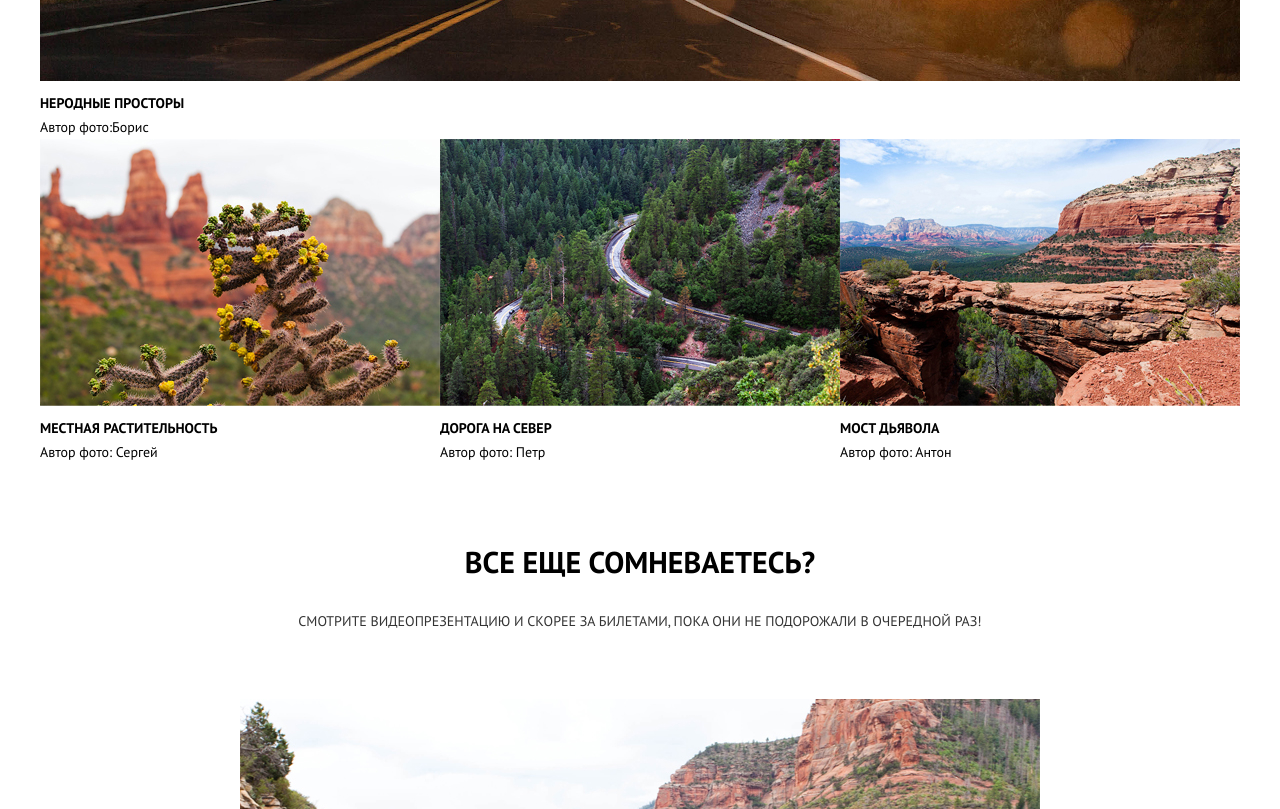
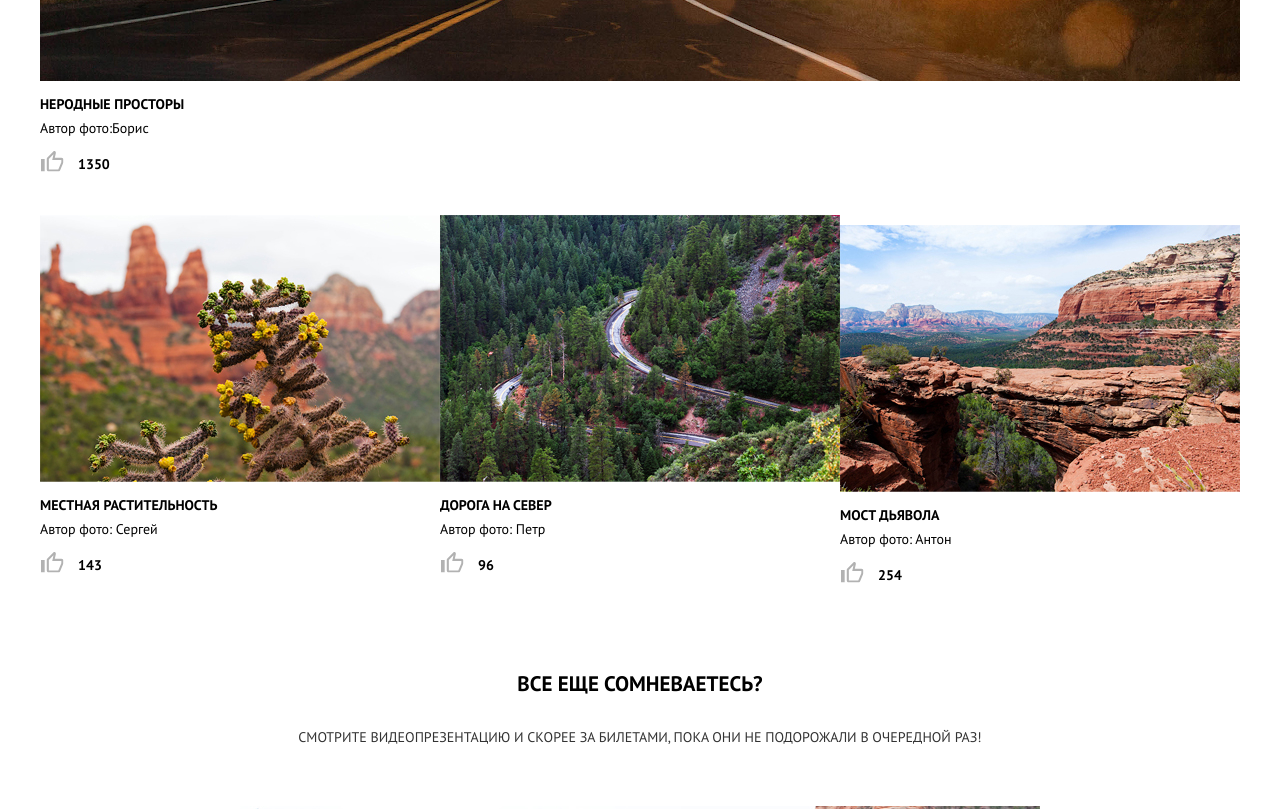
Before and after one commit to RSKOne/1496883-sedona-22, a website: page source/catalog.html in a window 1280 px wide. Shown: the part 880-1689 px from the top of the page. Drawn offline with nearby package versions, Linux system fonts and the light colour scheme; files that its build step writes are made by us from their sources; files whose address does not match are found by name.

Commit message:
preface fix (form) + catalog on mobile perfectPixeled

```diff
--- a/source/catalog.html
+++ b/source/catalog.html
@@ -43,7 +43,7 @@
       <div class="main__preface main__preface--gallery">
         <section class="preface preface--top">
           <h2 class="preface__title">Фото и видео</h2>
-          <p class="preface__text">Не можете решиться на путешествие из-за курса? Фотографии помогут вам забыть о политике и экономике.</p>
+          <p class="preface__text preface__text--gallery">Не можете решиться на путешествие из-за курса? Фотографии помогут вам забыть о политике и экономике.</p>
         </section>
       </div>
       <div class="main__gallery">
@@ -57,10 +57,13 @@
                   <img class="biota__image-desktop" src="img/photo-1-desktop.jpg" alt="Песочно-оранжевый закат, дорога и горы на горизонте. ">
                 </div>
               </a>
-              <figcaption class="biota__caption">Неродные просторы
+              <div class="biota__figcaption-wrapper">
+                <figcaption class="biota__figcaption">
+                  <span class="biota__description">Неродные просторы</span>
                   <span class="biota__author">Автор фото:Борис</span>
                 </figcaption>
-              <output class="biota__likes"></output>
+                <output class="biota__likes">1350</output>
+              </div>
             </figure>
           </div>
           <div class="gallery__wrapper">
@@ -71,10 +74,13 @@
                   <img class="biota__image-desktop" src="img/photo-2-desktop.jpg" alt="Местная флора на фоне скал">
                 </div>
               </a>
-              <figcaption class="biota__caption">Местная растительность
+              <div class="biota__figcaption-wrapper">
+                <figcaption class="biota__figcaption">
+                  <span class="biota__description">Местная растительность</span>
                   <span class="biota__author">Автор фото: Сергей</span>
                 </figcaption>
-              <output class="biota__likes"></output>
+                <output class="biota__likes">143</output>
+              </div>
             </figure>
           </div>
           <div class="gallery__wrapper">
@@ -85,10 +91,13 @@
                   <img class="biota__image-desktop" src="img/photo-3-desktop.jpg" alt="Серпантин в лесу">
                 </div>
               </a>
-              <figcaption class="biota__caption">Дорога на север
+              <div class="biota__figcaption-wrapper">
+                <figcaption class="biota__figcaption">
+                  <span class="biota__description">Дорога на север</span>
                   <span class="biota__author">Автор фото: Петр</span>
                 </figcaption>
-              <output class="biota__likes"></output>
+                <output class="biota__likes">96</output>
+              </div>
             </figure>
           </div>
           <div class="gallery__wrapper">
@@ -99,20 +108,23 @@
                   <img class="biota__image-desktop" src="img/photo-4-desktop.jpg" alt="Мост дьявола на фоне скал">
                 </div>
               </a>
-              <figcaption class="biota__caption">Мост дьявола
+              <div class="biota__figcaption-wrapper">
+                <figcaption class="biota__figcaption">
+                  <span class="biota__description">Мост дьявола</span>
                   <span class="biota__author">Автор фото: Антон</span>
                 </figcaption>
-              <output class="biota__likes" name="sum"></output>
+                <output class="biota__likes" name="sum">254</output>
+              </div>
             </figure>
           </div>
         </section>
       </div>
+      <section class="main__preface main__preface--video">
+        <h2 class="preface__title preface__title--video">Все еще сомневаетесь?</h2>
+        <p class="preface__text preface__text--video">Смотрите видеопрезентацию и скорее за билетами, пока они не подорожали в очередной раз!</p>
+      </section>
       <section class="main__presentation">
         <h2 class="visually-hidden">Видеопрезентация Седоны</h2>
-        <section class="main__preface main__preface--video">
-          <h2 class="preface__title">Все еще сомневаетесь?</h2>
-          <p class="preface__text">Смотрите видеопрезентацию и скорее за билетами, пока они не подорожали в очередной раз!</p>
-        </section>
         <div class="main__presentation-video">
           <img class="main__presentation-img-mobile" src="img/video-mobile.jpg" alt="Дорога между гор">
           <img class="main__presentation-img-desktop" src="img/video-desktop.jpg" alt="Дорога между гор">
@@ -126,13 +138,13 @@
           <h2 class="visually-hidden">Мы в социальных сетях</h2>
           <ul class="social-networks__list">
             <li class="social-networks__item">
-              <a class="social-networks__link" href="#" aria-label="Twitter"></a>
+              <a class="social-networks__link social-networks__link--twitter" href="https://www.twitter.com" aria-label="Twitter"></a>
             </li>
             <li class="social-networks__item">
-              <a class="social-networks__link" href="#" aria-label="Facebook"></a>
+              <a class="social-networks__link social-networks__link--facebook" href="https://www.facebook.com" aria-label="Facebook"></a>
             </li>
             <li class="social-networks__item">
-              <a class="social-networks__link" href="#" aria-label="YouTube"></a>
+              <a class="social-networks__link social-networks__link--youtube" href="https://www.youtube.com" aria-label="YouTube"></a>
             </li>
           </ul>
         </section>
--- a/source/sass/blocks/biota.scss
+++ b/source/sass/blocks/biota.scss
@@ -6,18 +6,19 @@
   padding: 0;
 }
 
-.biota__caption {
+.biota__figcaption {
   font-size: 14px;
   line-height: 24px;
   font-weight: bold;
   text-transform: uppercase;
-  margin-top: 10px;
+  margin-top: 11px;
 }
 
 .biota__author {
   display: block;
   font-weight: normal;
   text-transform: none;
+  margin-bottom: 11px;
 }
 
 .biota__image-wrapper {
@@ -39,3 +40,24 @@
     display: block;
   }
 }
+
+.biota__likes {
+  position: relative;
+  font-size: 14px;
+  line-height: 24px;
+  font-weight: bold;
+  padding: 0 0 0 38px;
+
+  &::before {
+    content: "";
+    position: absolute;
+    top: 6px;
+    left: 12px;
+    width: 23px;
+    height: 21px;
+    transform: translate(-50%, -50%);
+    background-image: url("../img/icon-like.svg");
+    background-repeat: no-repeat;
+    background-position: 0 0;
+  }
+}
--- a/source/sass/blocks/button.scss
+++ b/source/sass/blocks/button.scss
@@ -8,5 +8,4 @@
   text-align: center;
   text-transform: uppercase;
   height: 58px;
-  padding: 21px 32px;
 }
--- a/source/sass/blocks/gallery.scss
+++ b/source/sass/blocks/gallery.scss
@@ -16,6 +16,12 @@
 }
 
 .gallery__wrapper {
+  margin-bottom: 39px;
+
+  &:last-child {
+    margin-bottom: 19px;
+  }
+
   &--first {
     @media (min-width: $tablet-width) {
       grid-area: 1 / 1 / 2 / 3;
--- a/source/sass/blocks/hotel.scss
+++ b/source/sass/blocks/hotel.scss
@@ -58,6 +58,7 @@
 
 .hotel__find-button {
   width: 280px;
+  padding-top: 14px;
 
   @media (min-width: $tablet-width) {
     width: 460px;
--- a/source/sass/blocks/main.scss
+++ b/source/sass/blocks/main.scss
@@ -20,14 +20,21 @@
     margin-bottom: 16px;
 
     @media (min-width: $tablet-width) {
-      padding: 21px 165px 61px;
+      width: 440px;
       margin: 0 auto;
+      padding: 21px 0 61px;
     }
 
     @media (min-width: $desktop-width) {
-      padding: 75px 380px 20px;
-      margin: 0 0 12px 0;
+      padding: 75px 0 20px;
+      margin-bottom: 12px;
     }
+  }
+
+  &--gallery {
+    padding: 16px 15px;
+    line-height: 25px;
+    margin-bottom: 8px;
   }
 
   &--gallery,
@@ -41,6 +48,11 @@
       max-width: 1200px;
       margin: 0 auto;
     }
+  }
+
+  &--video {
+    min-height: 190px;
+    margin-bottom: 0;
   }
 }
 
@@ -95,7 +107,6 @@
   min-width: 320px;
   margin: 0 auto;
   padding: 0 20px;
-  margin-bottom: 30px;
 
   @media (min-width: $tablet-width) {
     max-width: 768px;
@@ -110,7 +121,7 @@
 
 .main__presentation {
   min-width: 320px;
-  padding-bottom: 40px;
+  padding-bottom: 105px;
 }
 
 .main__presentation-video {
--- a/source/sass/blocks/preface.scss
+++ b/source/sass/blocks/preface.scss
@@ -13,12 +13,28 @@
   margin-bottom: 31px;
 
   @media (min-width: $tablet-width) {
-    font-size: 30px;
-    margin: 42px 0 33px;
+    font-size: 21px;
+    margin: 27px 0 33px;
   }
 
   @media (min-width: $desktop-width) {
     margin-top: 39px;
+  }
+
+  &--form {
+    @media (min-width: $tablet-width) {
+      font-size: 30px;
+      margin: 42px 0 33px;
+    }
+
+    @media (min-width: $desktop-width) {
+      margin: 39px 0 33px;
+    }
+  }
+
+  &--gallery,
+  &--video {
+    margin-bottom: 28px;
   }
 }
 
@@ -29,7 +45,9 @@
   color: $darkText;
   margin: 0;
 
-  &--form {
+  &--form,
+  &--gallery,
+  &--video {
     line-height: 24px;
   }
 }
--- a/source/sass/blocks/review.scss
+++ b/source/sass/blocks/review.scss
@@ -477,10 +477,12 @@
     grid-area: 5 / 1 / 6 / 3;
     width: 325px;
     margin: 0;
+    padding: 0 35px 0 20px;
   }
 
   @media (min-width: $desktop-width) {
     width: 480px;
+    padding: 0 20px;
   }
 }
 
```
Also changed, not shown: source/form.html (+2 -2 lines), source/img/icon-like.svg (added). Lines whose indentation alone changed are shown as unchanged.
